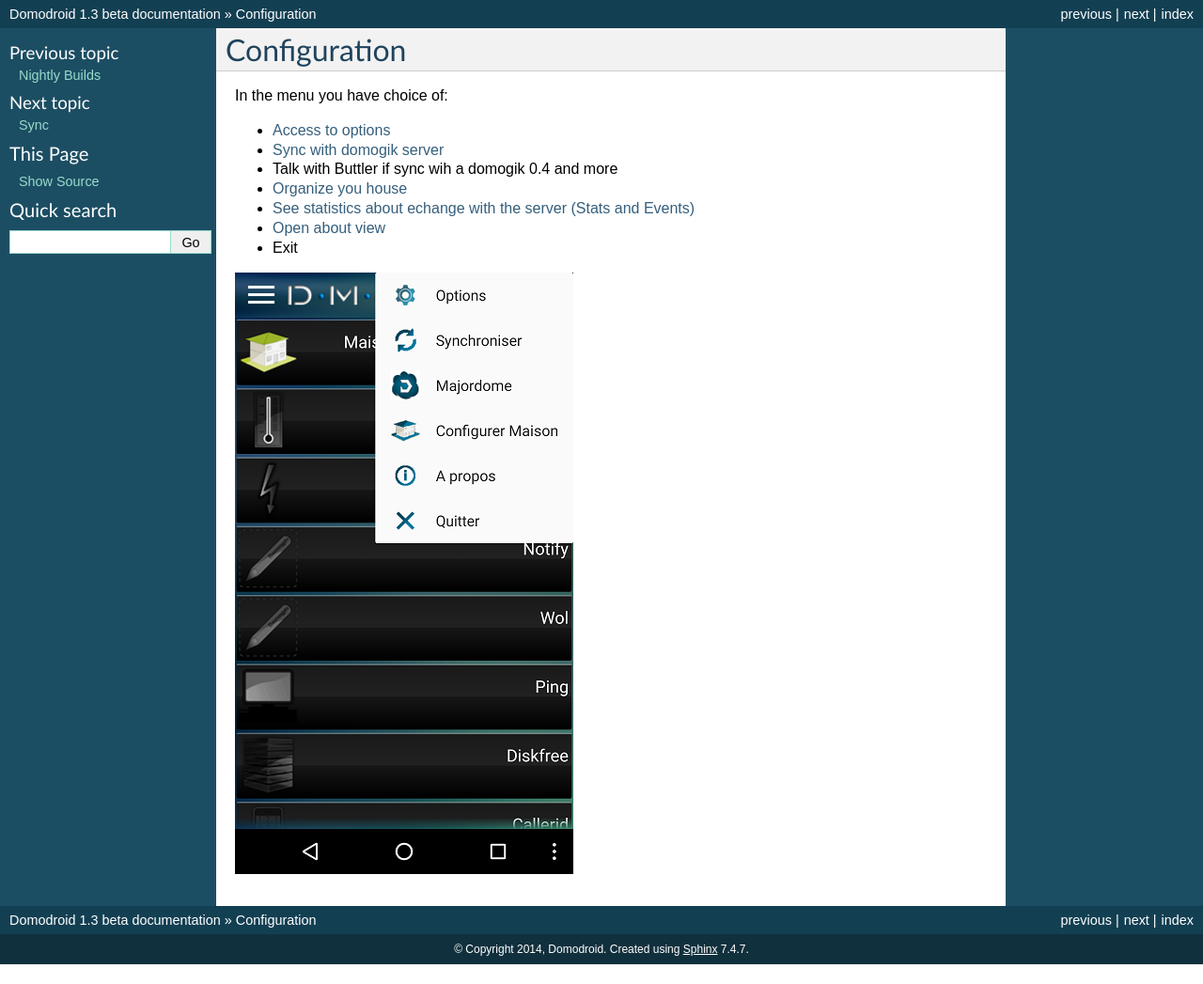
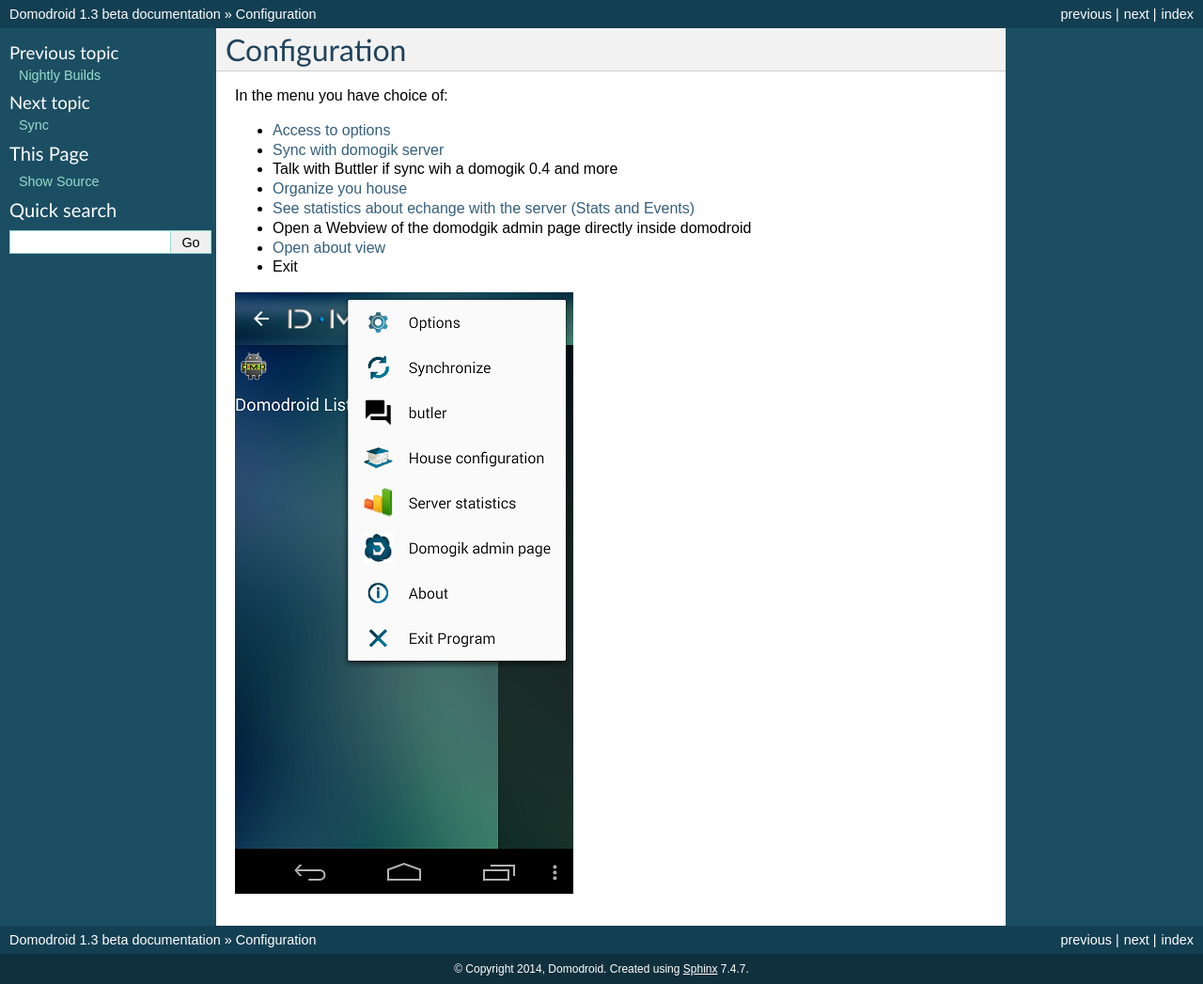
Before and after one commit to domogik/domodroid-doc, a Sphinx documentation site: the page built from docs/end_user/configuration.txt, in a window 1280 px wide. Shown: the whole page at 94% size. Built offline with Sphinx 7.4.7, drawn with Linux system fonts in a browser that asks for light colours; pages that are not in the unit, such as notebooks, are missing from menus; before the commit the page ends 1026 px from its top, so only the background shows below that.

Commit message:
Update configuration menu page

```diff
--- a/docs/end_user/configuration.txt
+++ b/docs/end_user/configuration.txt
@@ -9,7 +9,8 @@
 * Talk with Buttler if sync wih a domogik 0.4 and more
 * :doc:`Organize you house <Config_house>`
 * :doc:`See statistics about echange with the server (Stats and Events) <stats>`
+* Open a Webview of the domodgik admin page directly inside domodroid
 * :doc:`Open about view <about>`
 * Exit
 
-.. image:: image/Fr_menu_open.png
+.. image:: image/home_menu.png
```
